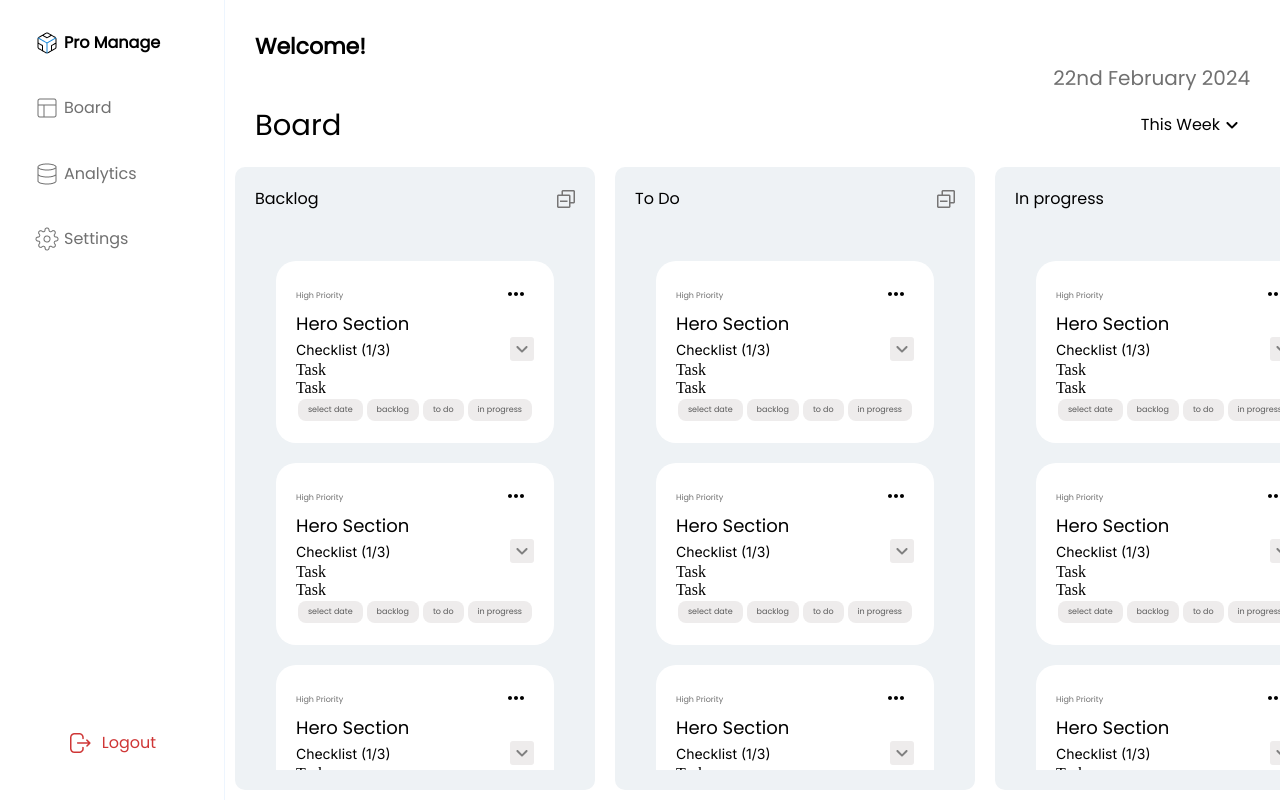
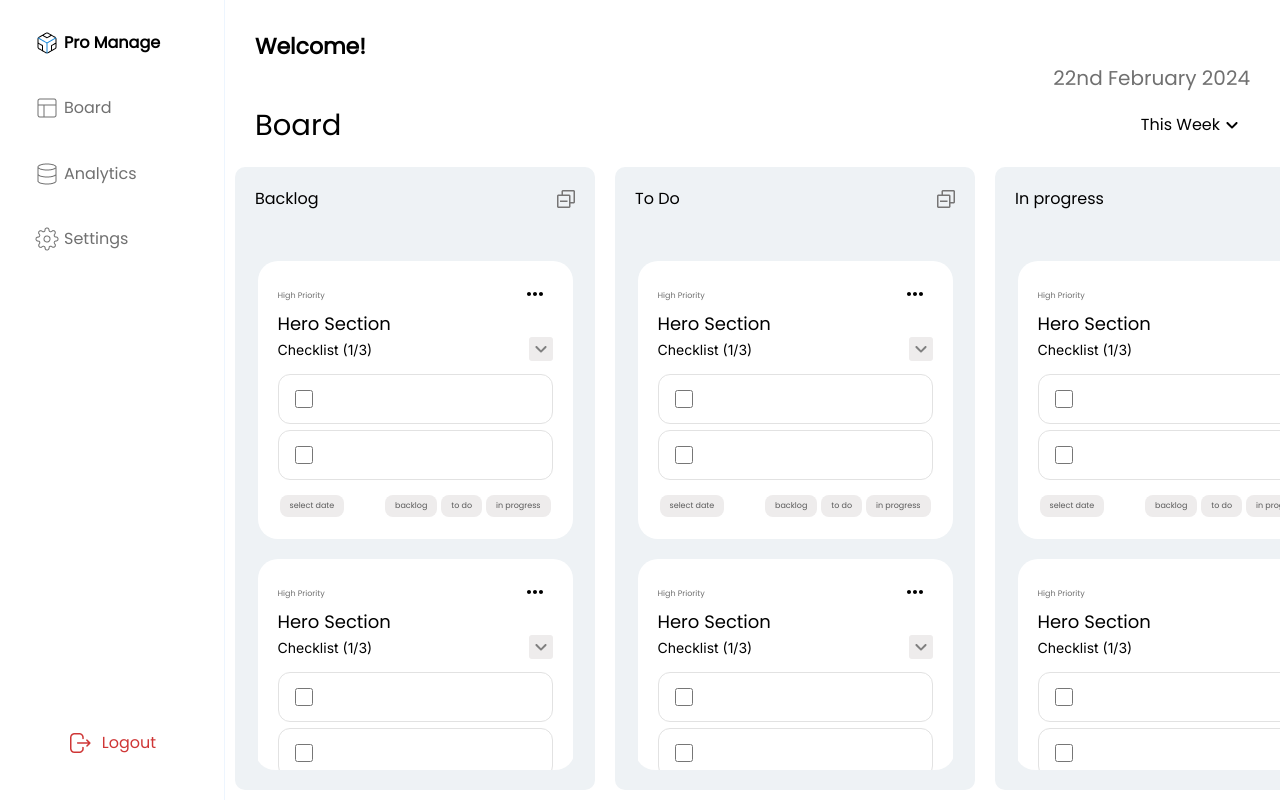
Before and after one commit to utsav-shrma/proManage-frontend, a React (Vite) app: page / in a window 1280 px wide. Built offline with nearby package versions, Linux system fonts and the light colour scheme; no server answers.

Commit message:
Added Task Compnent and styling

```diff
--- a/src/components/board/task/Task.jsx
+++ b/src/components/board/task/Task.jsx
@@ -1,9 +1,23 @@
-import React from 'react'
-import styles from './Task.module.css'
+import React from "react";
+import styles from "./Task.module.css";
 function Task() {
   return (
-    <div>Task</div>
-  )
+    <div className={styles.container}>
+      <input
+        className={styles.checkbox}
+        type="checkbox"
+        id="topping"
+        name="topping"
+        value="Paneer"
+      ></input>
+      <input
+        className={styles.textarea}
+        type="textarea"
+        id="name"
+        name="name"
+      ></input>
+    </div>
+  );
 }
 
-export default Task
+export default Task;
--- a/src/components/board/task/Task.module.css
+++ b/src/components/board/task/Task.module.css
@@ -0,0 +1,44 @@
+.container {
+  display: flex;
+  justify-content: flex-start;
+  align-items: center;
+  margin-block: 3px;
+  width: (264px);
+  height: (42px);
+  padding: 12px;
+  border-radius: 12px;
+  border: 1px;
+  gap: 10px;
+  border: 1px solid #e2e2e2;
+}
+
+.checkbox {
+  accent-color: #17a2b8;
+  border: 2px solid #e2e2e2;
+  width: 18px;
+  height: 18px;
+  border-radius: 8px;
+}
+
+/* .checkbox:checked ~ .checkmark {
+
+
+
+  } */
+
+.textarea {
+  flex: 2;
+  border-style: none;
+  font-family: Inter;
+  font-size: 14px;
+  font-weight: 400;
+  line-height: 17px;
+  letter-spacing: 0em;
+  text-align: left;
+  border-style: none;
+}
+
+.textarea input textarea:focus,
+input:focus {
+  outline: none;
+}
--- a/src/components/board/taskCard/TaskCard.jsx
+++ b/src/components/board/taskCard/TaskCard.jsx
@@ -1,24 +1,30 @@
-import React from 'react'
-import styles from './TaskCard.module.css'
-import Task from '../task/Task'
-import MoreHorizRoundedIcon from '@mui/icons-material/MoreHorizRounded';
-import KeyboardArrowDownRoundedIcon from '@mui/icons-material/KeyboardArrowDownRounded';
-import { grey } from '@mui/material/colors';
+import React from "react";
+import styles from "./TaskCard.module.css";
+import Task from "../task/Task";
+import MoreHorizRoundedIcon from "@mui/icons-material/MoreHorizRounded";
+import KeyboardArrowDownRoundedIcon from "@mui/icons-material/KeyboardArrowDownRounded";
+import { grey } from "@mui/material/colors";
 function TaskCard() {
   return (
     <div className={styles.container}>
       <div className={styles.priority_container}>
         <div className={styles.priority}> High Priority</div>
-            <button className={styles.collapseButton}><MoreHorizRoundedIcon/></button>
+        <button className={styles.collapseButton}>
+          <MoreHorizRoundedIcon />
+        </button>
       </div>
       <h1 className={styles.taskTitle}>Hero Section</h1>
       <div className={styles.checklistHeadingContainer}>
         <p>Checklist (1/3)</p>
-            <div className={styles.taskCollapseButton}> <KeyboardArrowDownRoundedIcon sx={{ color: "grey" }}/></div>
-
+        <div className={styles.taskCollapseButton}>
+          {" "}
+          <KeyboardArrowDownRoundedIcon sx={{ color: "grey" }} />
         </div>
-        <div className={styles.tasks}> <Task></Task>
-        <Task></Task></div>
+      </div>
+      <div className={styles.tasks}>
+        <Task></Task>
+        <Task></Task>
+      </div>
       <div className={styles.footer}>
         <button> select date</button>
         <div className={styles.footerInside}>
@@ -29,9 +35,8 @@ function TaskCard() {
           {/* <button>done </button> */}
         </div>
       </div>
-
     </div>
-  )
+  );
 }
 
-export default TaskCard
+export default TaskCard;
--- a/src/components/board/taskCard/TaskCard.module.css
+++ b/src/components/board/taskCard/TaskCard.module.css
@@ -1,19 +1,13 @@
-.container{
+.container {
   display: flex;
   flex-direction: column;
   background-color: white;
   margin: 10px;
   padding: 20px;
   border-radius: 20px;
-flex:2;
-
-
-
-
-
-
+  flex: 2;
 }
-.priority{
+.priority {
   color: #707070;
   font-family: Poppins;
   font-size: 8px;
@@ -21,25 +15,20 @@ font-weight: 500;
   line-height: 12px;
   letter-spacing: 0em;
   text-align: left;
-
-
-
 }
-.priority_container{
+.priority_container {
   display: flex;
   justify-content: space-between;
   align-items: center;
   flex: 2;
 }
-.checklistHeadingContainer{
+.checklistHeadingContainer {
   display: flex;
   justify-content: space-between;
   align-items: center;
-    flex:2;
-
-
+  flex: 2;
 }
-.checklistHeadingContainer p{
+.checklistHeadingContainer p {
   font-family: Inter;
   font-size: 14px;
   font-weight: 500;
@@ -47,23 +36,18 @@ line-height: 17px;
   letter-spacing: 0em;
   text-align: left;
   margin: 0;
-
-
-
-
 }
 
-
-.tasks{
+.tasks {
   display: flex;
   flex-direction: column;
+  margin-block: 10px;
 }
-.collapseButton{
-
+.collapseButton {
   border-style: none;
   background-color: white;
 }
-.taskTitle{
+.taskTitle {
   font-family: Poppins;
   font-size: 18px;
   font-weight: 500;
@@ -71,33 +55,29 @@ line-height: 27px;
   letter-spacing: 0em;
   text-align: left;
   margin: 0;
-
 }
-.taskCollapseButton{
-
+.taskCollapseButton {
   border-radius: 3px;
-    background: #EEECEC;
+  background: #eeecec;
   height: 24px;
   margin: 0;
-
-
 }
-.footer{
-    display:flex;
+.footer {
+  display: flex;
 
   justify-content: space-between;
   align-items: center;
 }
 
-.footer button{
-    color: #5A5A5A;
+.footer button {
+  color: #5a5a5a;
   font-family: Poppins;
   font-size: 8px;
   font-weight: 500;
   line-height: 12px;
   letter-spacing: 0em;
   text-align: left;
-background: #EEECEC;
+  background: #eeecec;
   border-style: none;
   border-radius: 8px;
   margin: 0;
@@ -107,7 +87,7 @@ padding-inline: 10px;
   margin: 2px;
 }
 
-.footerInside{
+.footerInside {
   display: flex;
   justify-content: flex-end;
   align-items: center;
```
Lines whose indentation alone changed are shown as unchanged.
